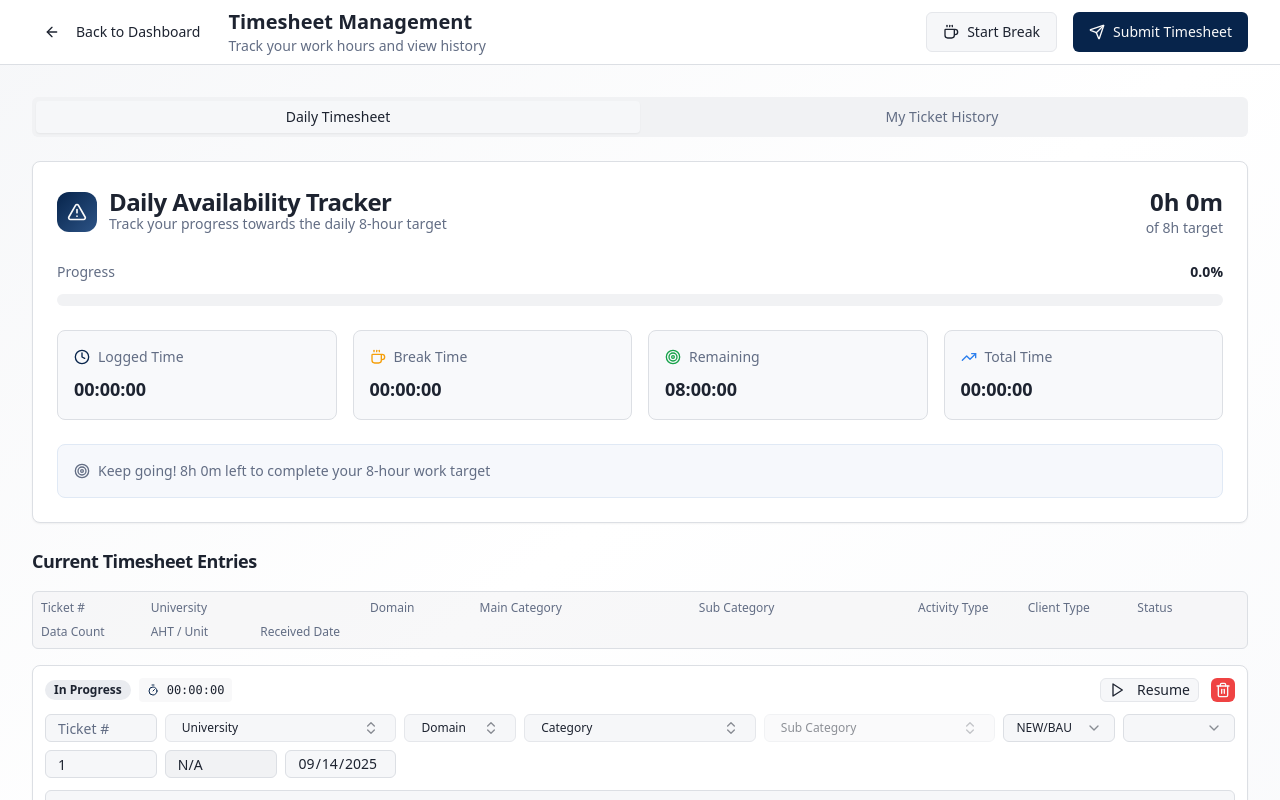
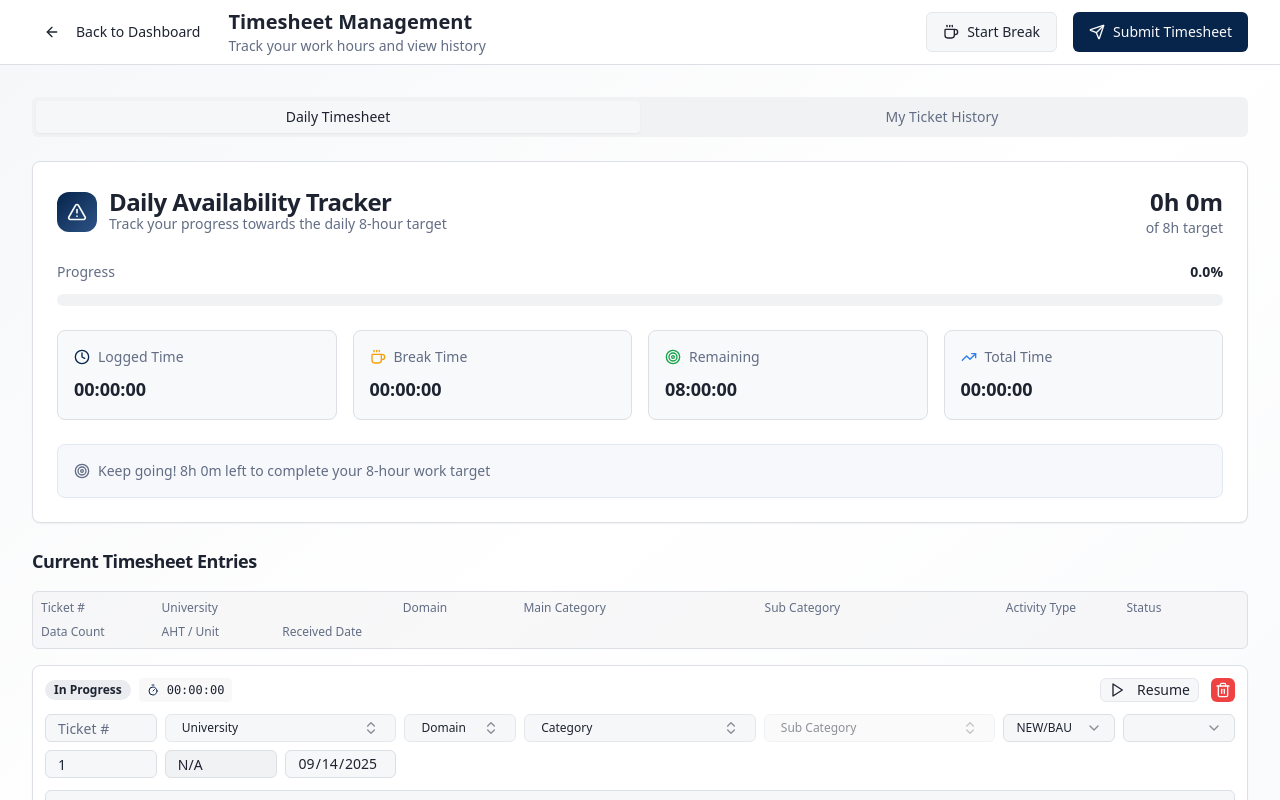
Before and after one commit to dipeshdodani/timekeeper-guild, a React (Vite) app: page /timesheet in a window 1280 px wide. Shown: the top 800 px of the page. Built offline with nearby package versions, Linux system fonts and the light colour scheme; sample sign-in values are in the browser's storage.

Commit message:
Remove duplicate 'Client Type' field

```diff
--- a/src/pages/Timesheet.tsx
+++ b/src/pages/Timesheet.tsx
@@ -393,14 +393,13 @@ const Timesheet = () => {
               </CardTitle>
 
               {/* Column Headers */}
-              <div className="grid grid-cols-6 lg:grid-cols-11 gap-2 text-xs font-medium text-foreground-muted bg-muted/50 p-2 rounded-md border">
+              <div className="grid grid-cols-6 lg:grid-cols-10 gap-2 text-xs font-medium text-foreground-muted bg-muted/50 p-2 rounded-md border">
                 <div className="col-span-1">Ticket #</div>
                 <div className="col-span-1 lg:col-span-2">University</div>
                 <div className="col-span-1">Domain</div>
                 <div className="col-span-1 lg:col-span-2">Main Category</div>
                 <div className="col-span-1 lg:col-span-2">Sub Category</div>
                 <div className="col-span-1">Activity Type</div>
-                <div className="col-span-1">Client Type</div>
                 <div className="col-span-1">Status</div>
                 <div className="col-span-1">Data Count</div>
                 <div className="col-span-1">AHT / Unit</div>
```
